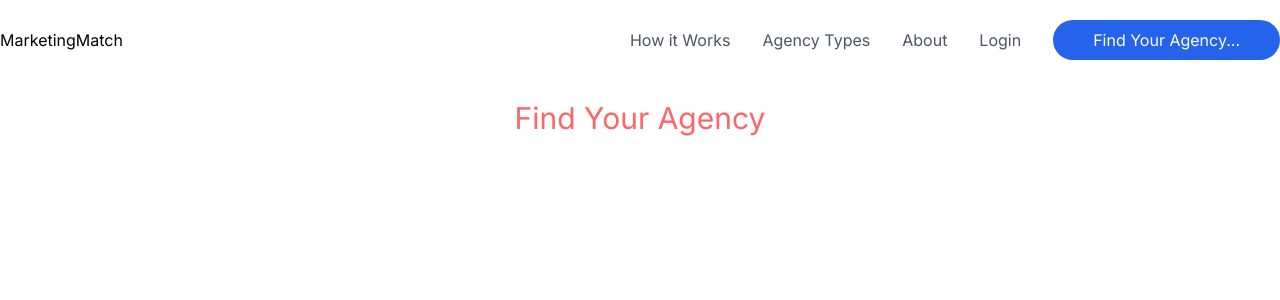
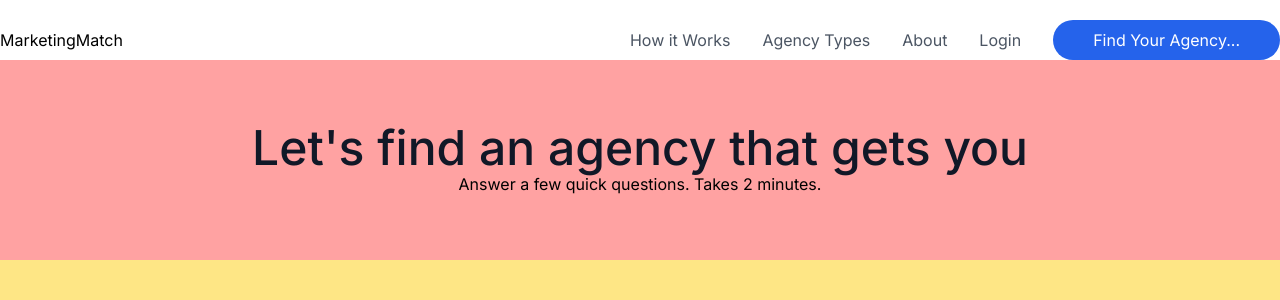
Before and after one commit to godslonelymann/MarketingMatch, a Next.js app: page /FindYourAgency in a window 1280 px wide. Shown: the top 300 px of the page. Built offline with nearby package versions, Linux system fonts and the light colour scheme.

Commit message:
Quiz page started

```diff
--- a/src/app/FindYourAgency/page.js
+++ b/src/app/FindYourAgency/page.js
@@ -1,11 +1,18 @@
-function FindYourAgency(){
+import React from 'react'
 
-    return(
+function FindYourAgency() {
+  return (
+    <>
+        <div className='h-screen w-full bg-amber-200 flex justify-center'>
+            <div className='h-1/4 w-full max-w-screen-xl bg-red-300 flex justify-center items-center flex-col'>
+                <h1 className='font-[500] text-5xl text-[#111827]'>Let's find an agency that gets you</h1>
+                <p className='font'>Answer a few quick questions. Takes 2 minutes.</p>
+            </div>
+        </div>
 
-        <>
-            <h1 className="text-3xl text-center text-red-400 mt-10">Find Your Agency</h1>
-        </>
-    );
+    </>
+
+  )
 }
 
-export default FindYourAgency;
+export default FindYourAgency
--- a/src/app/components/HowItWorks.jsx
+++ b/src/app/components/HowItWorks.jsx
@@ -4,7 +4,7 @@ import HowItWorksIcon from "./ui/HowItWorksIcons"
 
 function HowItWorks() {
   return (
-    <div className="flex justify-center items-center bg-[#F5F6FA] max-w-screen h-full mt-15">
+    <div className="flex justify-center items-center bg-[#F5F6FA] w-full h-full mt-15">
 
         <div className="w-[90%] my-20 text-center flex flex-col justify-center items-center h-[80%]  max-w-screen-xl py-10">
           <h1 className="font-[700] text-3xl text-[#1A2B4A]">Let's make this easy.</h1>
--- a/src/app/components/Navbar.jsx
+++ b/src/app/components/Navbar.jsx
@@ -19,7 +19,7 @@ function Navbar(){
     }
     return(
         <>
-            <div className="flex justify-between mx-10 mt-5 md:mx-auto max-w-screen-xl items-center text-base">
+            <div className="flex justify-between w-full mx-10 mt-5 md:mx-auto max-w-screen-xl items-center text-base ">
                 <Link
                 className=" "
                 href="/">MarketingMatch</Link>
```
